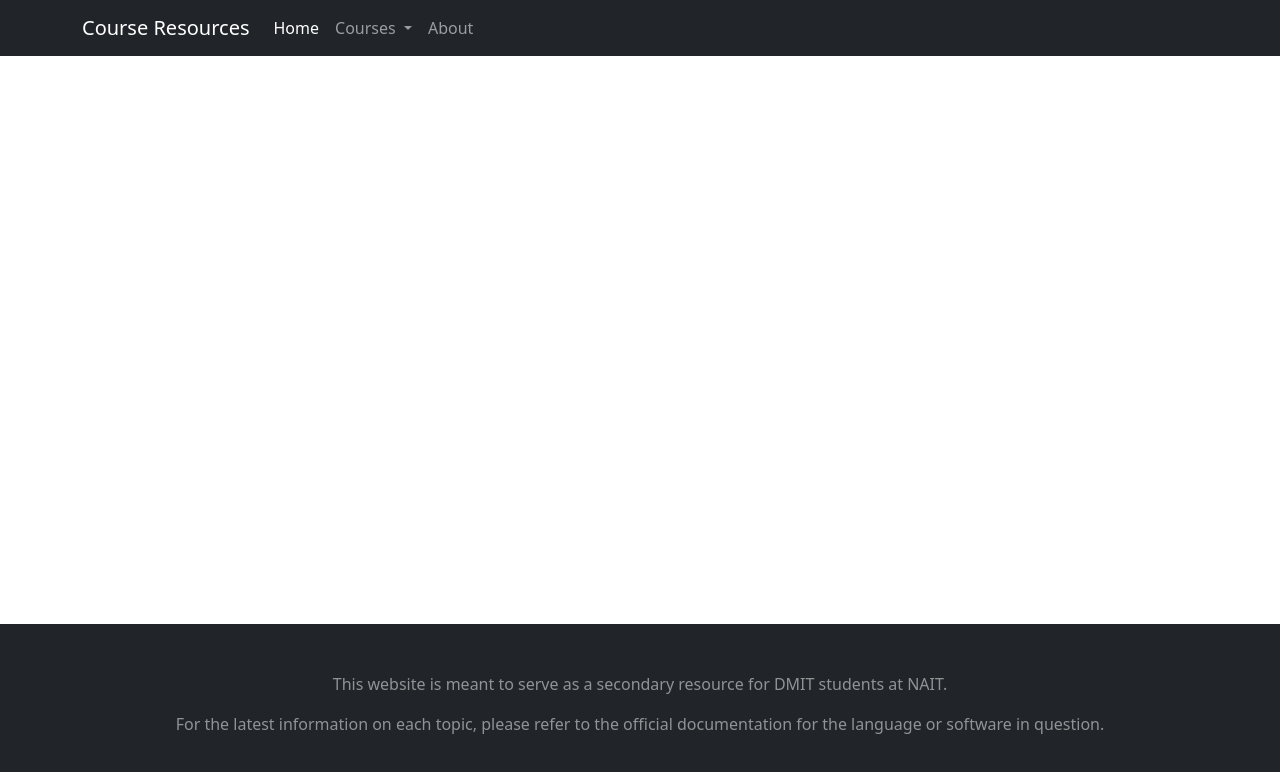
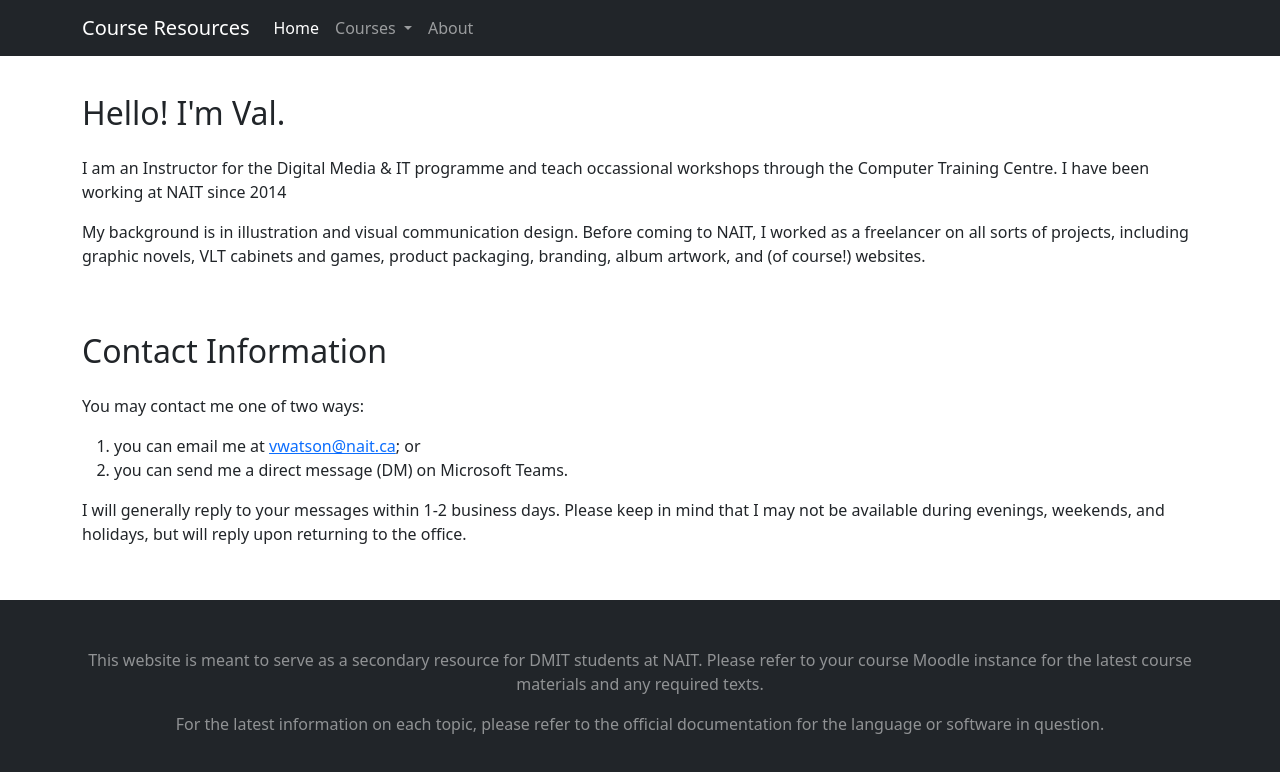
Before and after one commit to eubhawatson-classes/eubhawatson-classes.github.io, a plain HTML site: page about.html in a window 1280 px wide. Drawn offline with nearby package versions, Linux system fonts and the light colour scheme.

Commit message:
Updates about page.

```diff
--- a/about.html
+++ b/about.html
@@ -49,10 +49,25 @@
             </div>
         </nav>
     </header>
-
+    <main class="container">
+        <section class="pb-5">
+            <h2 class="fw-light pb-3">Hello! I'm Val.</h2>
+            <p>I am an Instructor for the Digital Media &amp; IT programme and teach occassional workshops through the Computer Training Centre. I have been working at NAIT since 2014</p>
+            <p>My background is in illustration and visual communication design. Before coming to NAIT, I worked as a freelancer on all sorts of projects, including graphic novels, VLT cabinets and games, product packaging, branding, album artwork, and (of course!) websites.</p>
+        </section>
+        <section>
+            <h2 class="fw-light pb-3">Contact Information</h2>
+            <p>You may contact me one of two ways:</p>
+            <ol>
+                <li>you can email me at <a href="mailto:vwatson@nait.ca">vwatson@nait.ca</a>; or</li>
+                <li>you can send me a direct message (DM) on Microsoft Teams.</li>
+            </ol>
+            <p>I will generally reply to your messages within 1-2 business days. Please keep in mind that I may not be available during evenings, weekends, and holidays, but will reply upon returning to the office.</p>
+        </section>
+    </main>
     <footer class="bg-dark text-white-50 text-center">
         <div class="container py-5">
-            <p>This website is meant to serve as a secondary resource for DMIT students at NAIT.</p>
+            <p>This website is meant to serve as a secondary resource for DMIT students at NAIT. Please refer to your course Moodle instance for the latest course materials and any required texts.</p>
             <p>For the latest information on each topic, please refer to the official documentation for the language or software in question.</p>
         </div>
     </footer>
```
